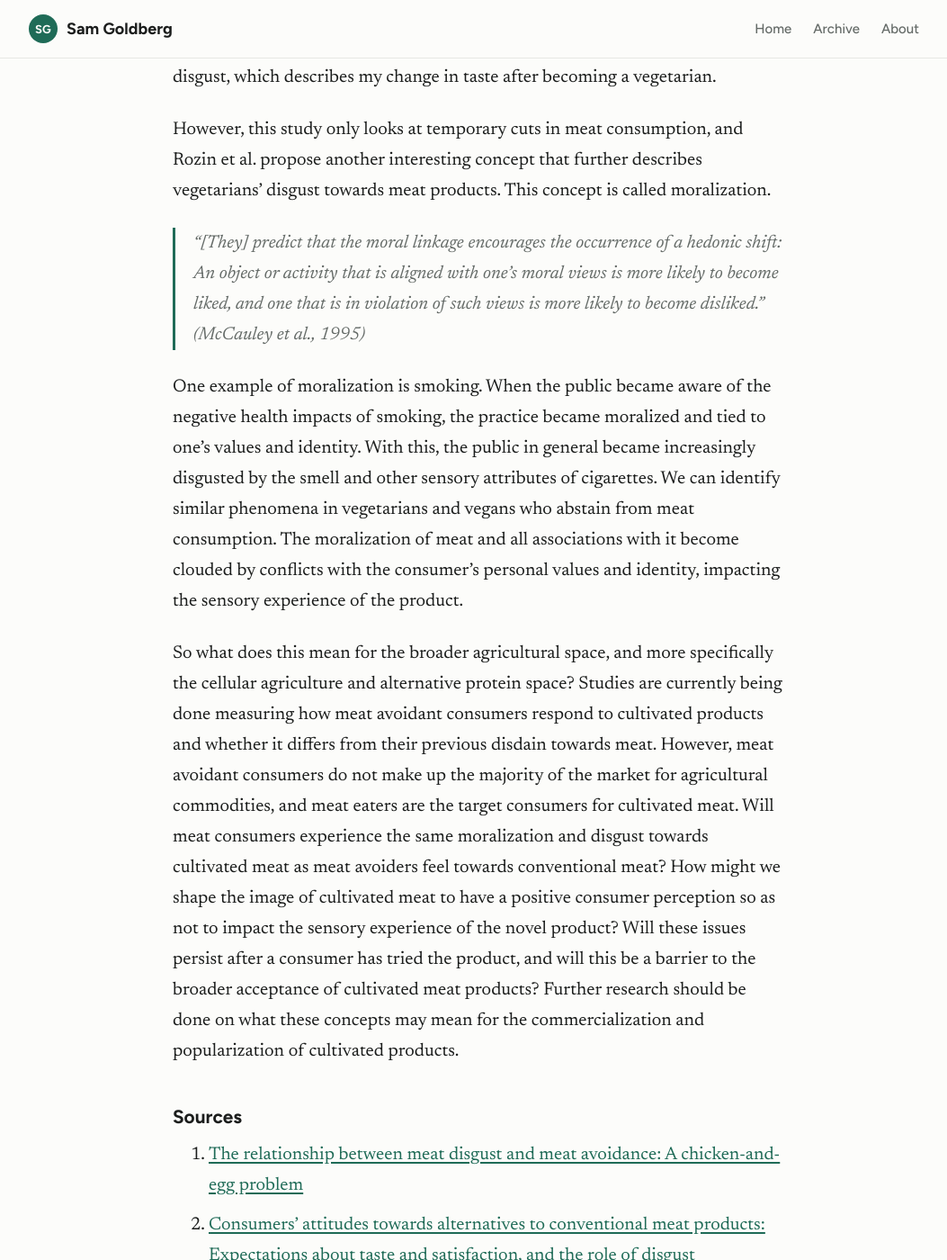
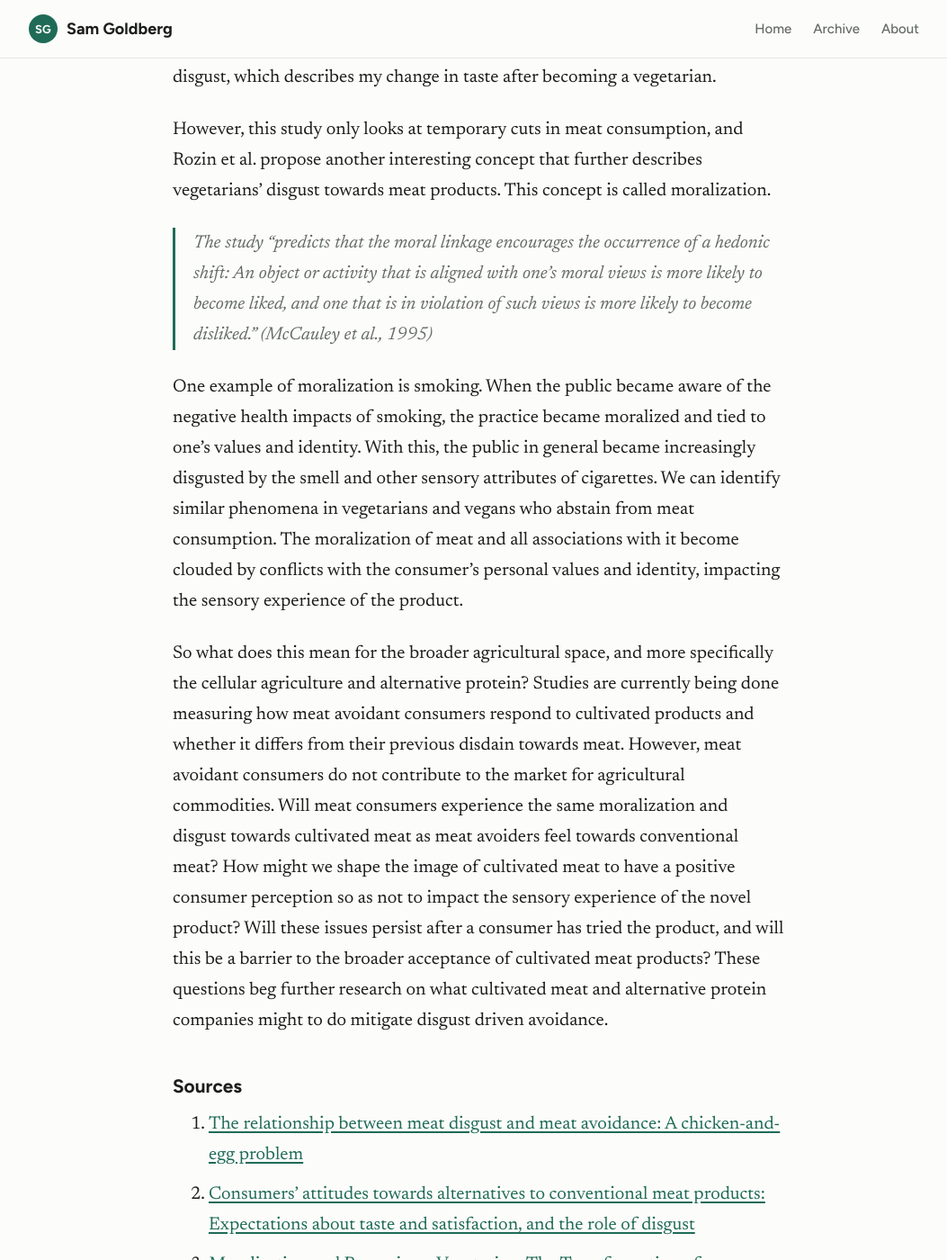
Before and after one commit to samgberg/testing, a Jekyll site: the page built from _posts/2025-03-13-avoidance-moralization-and-disgust.md, in a window 1280 px wide and 1400 px high, scrolled down 1057 px. Shown: the whole window at 90% size, without its empty margins (108-1161 px from the left). Built offline with Jekyll 4.4.1, drawn with Linux system fonts in a browser that asks for light colours; some of the changed text lies outside the part shown.

Commit message:
Update _posts/2025-03-13-avoidance-moralization-and-disgust.md (via Pages CMS)

```diff
--- a/_posts/2025-03-13-avoidance-moralization-and-disgust.md
+++ b/_posts/2025-03-13-avoidance-moralization-and-disgust.md
@@ -1,22 +1,22 @@
 ---
 title: The Relationship Between Avoidance, Moralization and Disgust
 category: Cellular Agriculture
-summary: Why meat started to smell bad to me after going vegetarian, and what that could mean for cultivated meat.
+summary: Why meat started to smell bad after going vegetarian, and what that
+  could mean for cultivated meat.
 ---
+There is a correlation between avoidance and disgust and the process of moralization: a process converting preferences into values, when we assign moral value to previously neutral objects. In the context of meat eating, studies have revealed that these phenomena apply to meat consumption and attitudes.
 
-There is a correlation between avoidance and disgust and the process of moralization: a process converting preferences into values, when we assign moral value to previously neutral objects. In the context of meat eating, studies have shown that these phenomena apply to meat consumption and attitudes.
-
-I went vegetarian when I was 12 years old and of course, while I hated to admit it, I loved meat. I loved the taste and smell, and would eat meat products as a regular part of my diet. However, fast forward 8 years, and now when my housemates cook meat, I have a deep need to open every window to get rid of the rancid smell. I have always had some contempt for vegetarians who separate themselves from people who eat meat, but I couldn't seem to understand why my sensory experience of meat had changed so drastically. This could be explained by theories introduced by Becker et al. and Rozin et al. of meat disgust and avoidance and the moralization of becoming a vegetarian.
+I went vegetarian when I was 12 years old and of course, while I hated to admit it, I loved meat. I loved the taste and smell, and would eat meat products as a regular part of my diet. However, fast forward 8 years, and now when my housemates cook meat, I have a deep need to open every window to get rid of the smell. I have always had some contempt for vegetarians who separate themselves from people who eat meat, but I couldn't seem to understand why my sensory experience of meat had changed so drastically. This could be explained by theories introduced by Becker et al. and Rozin et al. of meat disgust and avoidance and the moralization of becoming a vegetarian.
 
 Becker et al. introduced the concept of meat disgust in their paper *The relationship between meat disgust and meat avoidance: A chicken-and-egg problem.* In this study, Becker et al. surveyed individuals who temporarily reduced their meat intake during "Veganuary". Participants were asked to describe their feelings towards meat before and after this reduction period. The study found that there was a correlation between changes in meat intake and implicit meat disgust, which describes my change in taste after becoming a vegetarian.
 
 However, this study only looks at temporary cuts in meat consumption, and Rozin et al. propose another interesting concept that further describes vegetarians' disgust towards meat products. This concept is called moralization.
 
-> "[They] predict that the moral linkage encourages the occurrence of a hedonic shift: An object or activity that is aligned with one's moral views is more likely to become liked, and one that is in violation of such views is more likely to become disliked." (McCauley et al., 1995)
+> The study "predicts that the moral linkage encourages the occurrence of a hedonic shift: An object or activity that is aligned with one's moral views is more likely to become liked, and one that is in violation of such views is more likely to become disliked." (McCauley et al., 1995)
 
 One example of moralization is smoking. When the public became aware of the negative health impacts of smoking, the practice became moralized and tied to one's values and identity. With this, the public in general became increasingly disgusted by the smell and other sensory attributes of cigarettes. We can identify similar phenomena in vegetarians and vegans who abstain from meat consumption. The moralization of meat and all associations with it become clouded by conflicts with the consumer's personal values and identity, impacting the sensory experience of the product.
 
-So what does this mean for the broader agricultural space, and more specifically the cellular agriculture and alternative protein space? Studies are currently being done measuring how meat avoidant consumers respond to cultivated products and whether it differs from their previous disdain towards meat. However, meat avoidant consumers do not make up the majority of the market for agricultural commodities, and meat eaters are the target consumers for cultivated meat. Will meat consumers experience the same moralization and disgust towards cultivated meat as meat avoiders feel towards conventional meat? How might we shape the image of cultivated meat to have a positive consumer perception so as not to impact the sensory experience of the novel product? Will these issues persist after a consumer has tried the product, and will this be a barrier to the broader acceptance of cultivated meat products? Further research should be done on what these concepts may mean for the commercialization and popularization of cultivated products.
+So what does this mean for the broader agricultural space, and more specifically the cellular agriculture and alternative protein? Studies are currently being done measuring how meat avoidant consumers respond to cultivated products and whether it differs from their previous disdain towards meat. However, meat avoidant consumers do not contribute to the market for agricultural commodities. Will meat consumers experience the same moralization and disgust towards cultivated meat as meat avoiders feel towards conventional meat? How might we shape the image of cultivated meat to have a positive consumer perception so as not to impact the sensory experience of the novel product? Will these issues persist after a consumer has tried the product, and will this be a barrier to the broader acceptance of cultivated meat products? These questions beg further research on what cultivated meat and alternative protein companies might to do mitigate disgust driven avoidance.
 
 ## Sources
 
```
